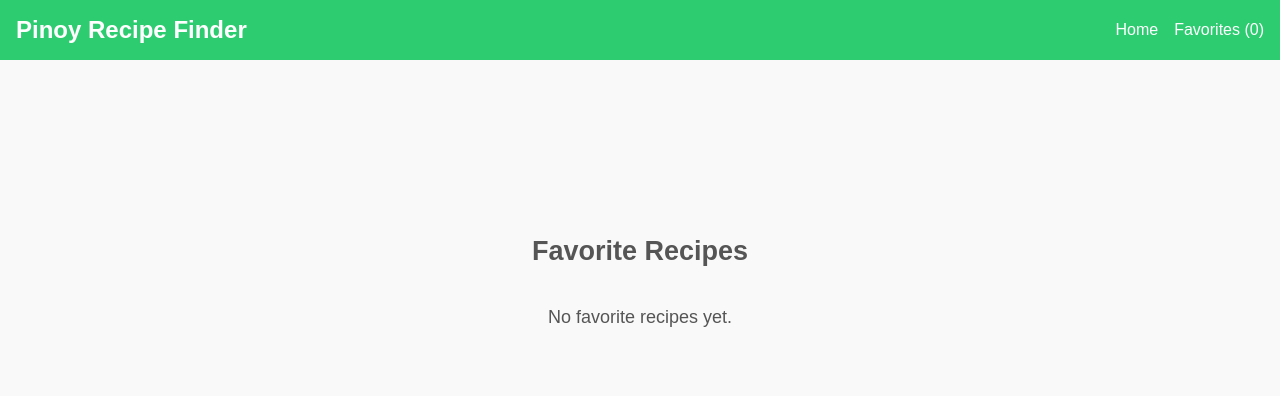
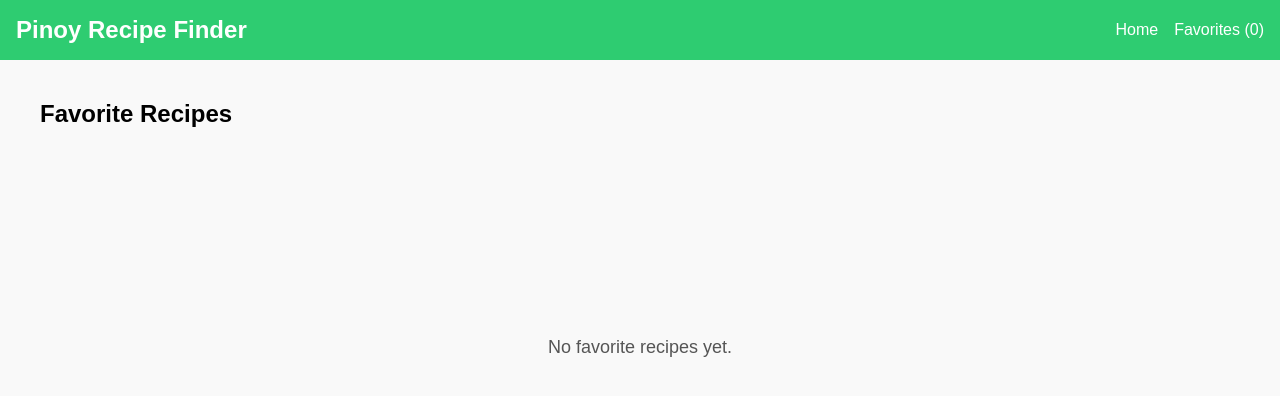
Before and after one commit to Eduard-K-A/pinoy-recipe-finder, a React (Vite) app in the folder pinoy-recipe-finder/: page /favorites in a window 1280 px wide. Shown: the top 396 px of the page. Built offline with nearby package versions, Linux system fonts and the light colour scheme.

Commit message:
style: modify favorites recipe alignment

```diff
--- a/pinoy-recipe-finder/src/pages/FavoritesPage.jsx
+++ b/pinoy-recipe-finder/src/pages/FavoritesPage.jsx
@@ -8,18 +8,21 @@ function FavoritesPage() {
   const favoriteRecipes = recipes.filter((recipe) => favorites.includes(recipe.id));
 
   return (
-    <div className="empty-favorites" style={{ paddingTop: 20 }}>
+    <div className="container" style={{ paddingTop: 20 }}>
   <h2>Favorite Recipes</h2>
   {favoriteRecipes.length === 0 ? (
+    <div className="empty-favorites">
       <p>No favorite recipes yet.</p>
+    </div>
   ) : (
-        <div className="recipe-grid">
+    <div className="favorites-grid">
       {favoriteRecipes.map((recipe) => (
         <RecipeCard key={recipe.id} recipe={recipe} />
       ))}
     </div>
   )}
 </div>
+
   );
 }
 
--- a/pinoy-recipe-finder/src/styles/styles.css
+++ b/pinoy-recipe-finder/src/styles/styles.css
@@ -48,7 +48,15 @@ body {
   min-height: 50vh; /* centers vertically in viewport */
   color: #555;
   font-size: 18px;
+  grid-template-columns: repeat(auto-fill, minmax(250px, 1fr));
 }
+
+.favorites-grid {
+  display: grid;
+  grid-template-columns: repeat(4, 1fr); /* always 4 columns */
+  gap: 15px;
+}
+
 
 .search-bar {
   margin-bottom: 16px;
@@ -73,6 +81,7 @@ body {
   grid-template-columns: repeat(auto-fill, minmax(250px, 1fr));
   gap: 15px;
 }
+
 
 .recipe-card {
   border: 1px solid #ccc;
```
Lines whose indentation alone changed are shown as unchanged.
